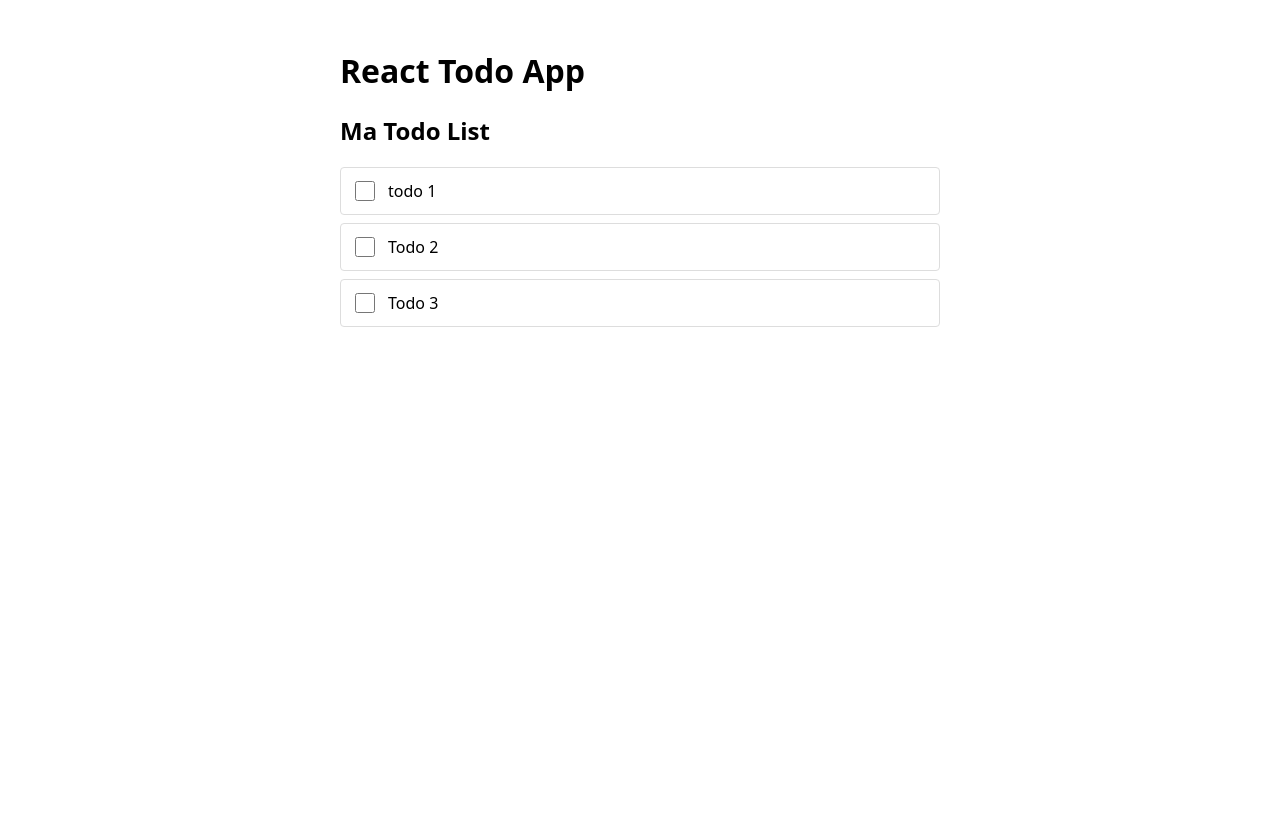
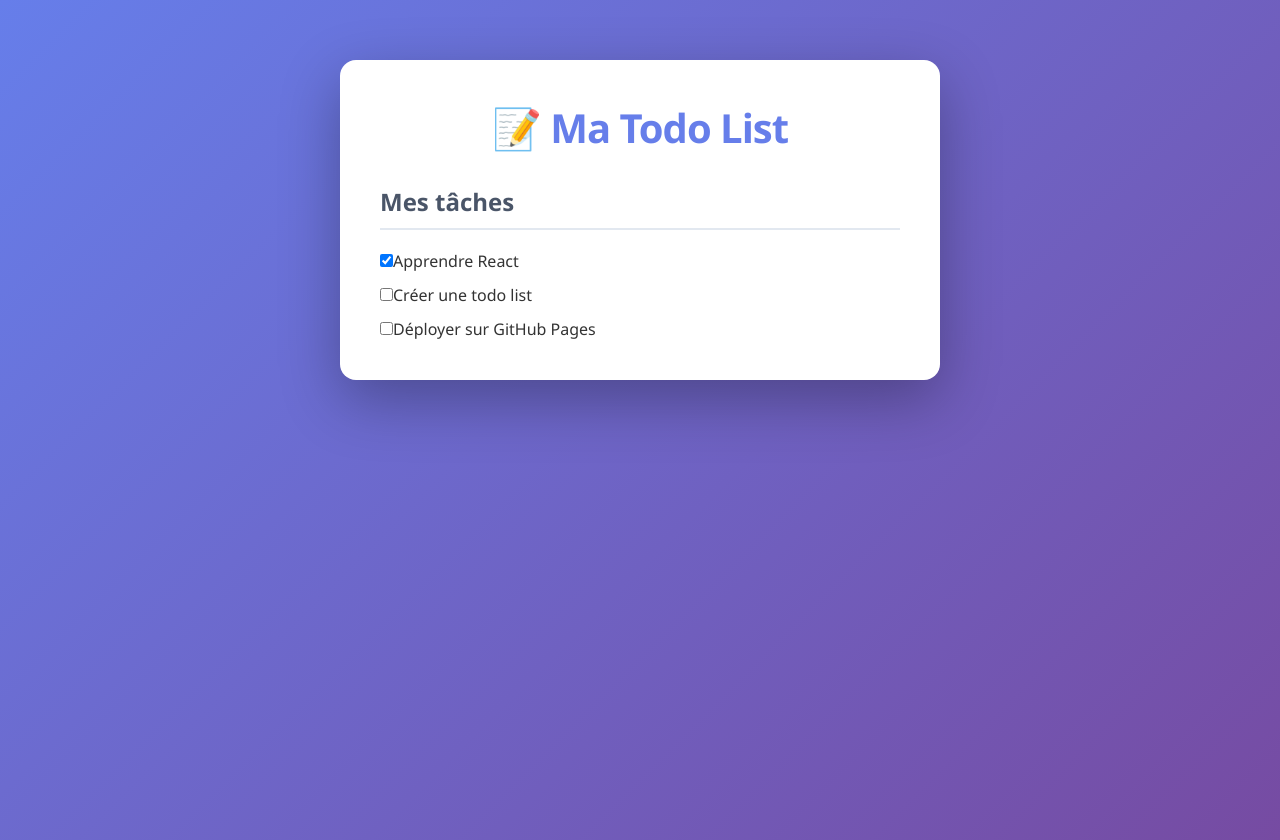
Before and after one commit to Bilaljanir/react-todo, a React app: page / in a window 1280 px wide. Before the commit the page ends 800 px from the top, so only its background shows below. Built offline with nearby package versions, Linux system fonts and the light colour scheme; the HTML template or start-up script is replaced by a standard one.

Commit message:
add css file

```diff
--- a/rsbuild.config.ts
+++ b/rsbuild.config.ts
@@ -3,5 +3,11 @@ import { pluginReact } from '@rsbuild/plugin-react';
 
 // Docs: https://rsbuild.rs/config/
 export default defineConfig({
+  output: {
+    assetPrefix: '/<REPO_NAME>/',
+
+  },
+
+
   plugins: [pluginReact()],
 });
--- a/src/App.css
+++ b/src/App.css
@@ -1,26 +1,18 @@
 .app {
+    background: white;
+    border-radius: 16px;
+    box-shadow: 0 20px 60px rgba(0, 0, 0, 0.3);
+    padding: 40px;
     max-width: 600px;
-    margin: 0 auto;
-    padding: 20px;
-    font-family: system-ui, -apple-system, sans-serif;
+    width: 100%;
+    margin-top: 40px;
 }
 
-.todo-list {
-    margin-top: 20px;
+.app h1 {
+    color: #667eea;
+    font-size: 2.5rem;
+    margin-bottom: 30px;
+    text-align: center;
+    font-weight: 700;
+    letter-spacing: -1px;
 }
-
-.todo-item {
-    display: flex;
-    align-items: center;
-    gap: 10px;
-    padding: 10px;
-    border: 1px solid #ddd;
-    border-radius: 4px;
-    margin-bottom: 8px;
-}
-
-.todo-item input[type="checkbox"] {
-    width: 20px;
-    height: 20px;
-    cursor: pointer;
-}
--- a/src/App.tsx
+++ b/src/App.tsx
@@ -4,7 +4,7 @@ import './App.css';
 export default function App() {
   return (
     <div className="app">
-      <h1>React Todo App</h1>
+      <h1>📝 Ma Todo List</h1>
       <TodoList />
     </div>
   );
--- /dev/null
+++ b/src/components/TodoItem.css
@@ -0,0 +1,18 @@
+.todo-list {
+    width: 100%;
+}
+
+.todo-list h2 {
+    color: #4a5568;
+    font-size: 1.5rem;
+    margin-bottom: 20px;
+    padding-bottom: 10px;
+    border-bottom: 2px solid #e2e8f0;
+    font-weight: 600;
+}
+
+.todo-list-container {
+    display: flex;
+    flex-direction: column;
+    gap: 12px;
+}
--- a/src/components/TodoItem.tsx
+++ b/src/components/TodoItem.tsx
@@ -1,3 +1,5 @@
+import './TodoItem.css';
+
 interface TodoItemProps {
   id: number;
   title: string;
@@ -6,9 +8,9 @@ interface TodoItemProps {
 
 export default function TodoItem({ title, completed }: TodoItemProps) {
   return (
-    <div className="todo-item">
+    <div className={`todo-item ${completed ? 'completed' : ''}`}>
       <input type="checkbox" checked={completed} readOnly />
-      <span style={{ textDecoration: completed ? 'line-through' : 'none' }}>
+      <span className={`todo-item-text ${completed ? 'completed' : ''}`}>
         {title}
       </span>
     </div>
--- /dev/null
+++ b/src/components/TodoList.css
@@ -0,0 +1,35 @@
+.todo-list {
+    width: 100%;
+}
+
+.todo-list h2 {
+    color: #4a5568;
+    font-size: 1.5rem;
+    margin-bottom: 20px;
+    padding-bottom: 10px;
+    border-bottom: 2px solid #e2e8f0;
+    font-weight: 600;
+}
+
+.todo-list-container {
+    display: flex;
+    flex-direction: column;
+    gap: 12px;
+}.todo-list {
+     width: 100%;
+ }
+
+.todo-list h2 {
+    color: #4a5568;
+    font-size: 1.5rem;
+    margin-bottom: 20px;
+    padding-bottom: 10px;
+    border-bottom: 2px solid #e2e8f0;
+    font-weight: 600;
+}
+
+.todo-list-container {
+    display: flex;
+    flex-direction: column;
+    gap: 12px;
+}
--- a/src/components/TodoList.tsx
+++ b/src/components/TodoList.tsx
@@ -1,23 +1,21 @@
 import TodoItem from './TodoItem';
+import './TodoList.css';
 
 const staticTodos = [
-  { id: 1, title: 'todo 1', completed: false },
-  { id: 2, title: 'Todo 2', completed: false },
-  { id: 3, title: 'Todo 3', completed: false },
+  { id: 1, title: 'Apprendre React', completed: true },
+  { id: 2, title: 'Créer une todo list', completed: false },
+  { id: 3, title: 'Déployer sur GitHub Pages', completed: false },
 ];
 
 export default function TodoList() {
   return (
     <div className="todo-list">
-      <h2>Ma Todo List</h2>
-      {staticTodos.map((todo) => (
-        <TodoItem
-          key={todo.id}
-          id={todo.id}
-          title={todo.title}
-          completed={todo.completed}
-        />
-      ))}
+      <h2>Mes tâches</h2>
+      <div className="todo-list-container">
+        {staticTodos.map((todo) => (
+          <TodoItem key={todo.id} {...todo} />
+        ))}
+      </div>
     </div>
   );
 }
--- /dev/null
+++ b/src/index.css
@@ -0,0 +1,20 @@
+* {
+    margin: 0;
+    padding: 0;
+    box-sizing: border-box;
+}
+
+body {
+    font-family: 'Segoe UI', Tahoma, Geneva, Verdana, sans-serif;
+    background: linear-gradient(135deg, #667eea 0%, #764ba2 100%);
+    min-height: 100vh;
+    padding: 20px;
+    color: #333;
+}
+
+#root {
+    display: flex;
+    justify-content: center;
+    align-items: flex-start;
+    min-height: 100vh;
+}
--- a/src/index.tsx
+++ b/src/index.tsx
@@ -1,13 +1,10 @@
-import React from 'react';
-import ReactDOM from 'react-dom/client';
+import { StrictMode } from 'react';
+import { createRoot } from 'react-dom/client';
 import App from './App';
+import './index.css';
 
-const rootEl = document.getElementById('root');
-if (rootEl) {
-  const root = ReactDOM.createRoot(rootEl);
-  root.render(
-    <React.StrictMode>
-      <App />
-    </React.StrictMode>,
-  );
-}
+createRoot(document.getElementById('root')!).render(
+  <StrictMode>
+    <App />
+  </StrictMode>
+);
```
